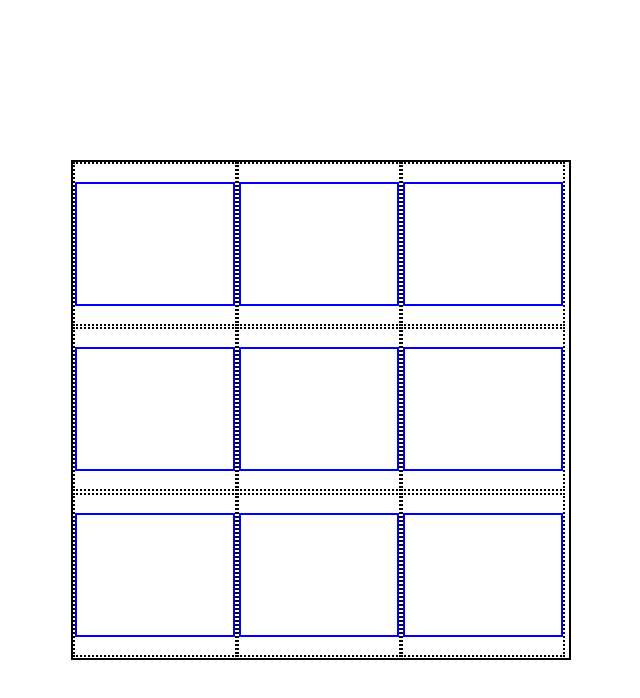
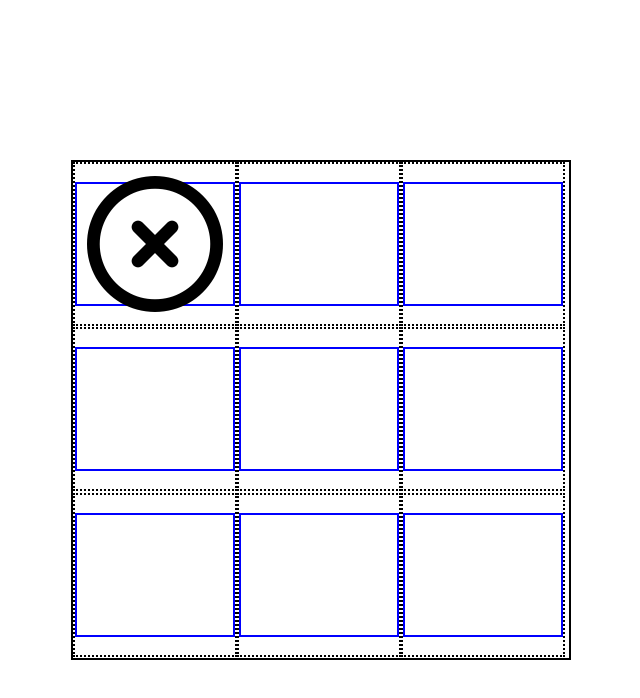
Before and after one commit to SiouxsieAsylum/tic-tac-toe, a plain HTML site: page index.html in a window 1280 px wide. Both pictures are taken after a click on the element 340 px from the left and 244 px from the top of the page. Shown: the whole page, without its empty margins (185-825 px from the left). Drawn offline with Linux system fonts and the light colour scheme.

```diff
--- a/css/styles.css
+++ b/css/styles.css
@@ -26,3 +26,8 @@
   border: 2px solid blue;
   align-self: center;
 }
+
+h2 {
+  text-align: center;
+  font-size: 15vh;
+}
--- a/index.html
+++ b/index.html
@@ -3,6 +3,7 @@
 <head>
   <title>Tic-Tac-Toe</title>
 
+  <link rel="stylesheet" href="https://use.fontawesome.com/87ea9562e2.css">
   <link rel="stylesheet" type="text/css" href="css/reset.css">
   <link rel="stylesheet" type="text/css" href="css/styles.css">
 
--- a/js/scripts.js
+++ b/js/scripts.js
@@ -1,32 +1,42 @@
 const squares = Array.from(document.getElementsByClassName("square"));
 
-
 // ~~~~~~~~~~~~~~~~~~~~~~~~~~~~~GAME LOGIC ~~~~~~~~~~~~~~~~~~~~~~~~
-
-
-
 
 // arrays to hold the coordinate ids of Xs and Os.
 const clickedSquaresX = [];
 const clickedSquaresO = [];
 
 // state holds who is playing and what gets checked. I'm not entirely familiar with how to create the "state" (or class, or w/e) of a "player".
-const x = "x";
-const o = "o";
+const x = "<i class='fa fa-times-circle-o' aria-hidden='true'></i>";
+const o = "<i class='fa fa-circle-o-notch' aria-hidden='true'></i>";
 let state = x;
 
 // we check for wins every click, but we continuously check for whether or not to execute "ifWon()",
+let turnCounter = 0;
 let won = false;
+let tie = false;
 
 // not really very intuitively named. This is essentially the hub for the logic of the game and the flow.
 function store(e){
+  let id = e.id;
+  let squ = document.getElementById(id)
+  let h2 = squ.children[0];
 
-if (state == x){
-  clickedSquaresX.push(e.id);
-} else {
-  clickedSquaresO.push(e.id);
-}
-  // console.log(clickedSquaresX, clickedSquaresO);
+  if (state == x) {
+    h2.style.fontSize = "17vh";
+    h2.style.marginTop = "-1vh";
+  }
+  h2.innerHTML = state;
+
+  if (state == x){
+    clickedSquaresX.push(id);
+  } else {
+   clickedSquaresO.push(id);
+  }
+
+  squ.style.pointerEvents = "none";
+
+  turnCounter++;
   checkArr();
   ifWon();
   switchState();
@@ -177,3 +187,5 @@
 
   state = o;
 }
+
+// ~~~~~~~~~~~~~~~~~~~~~~~~~~~~~~~DOM MANIPULATION~~~~~~~~~~~~~~~~~~~
```
